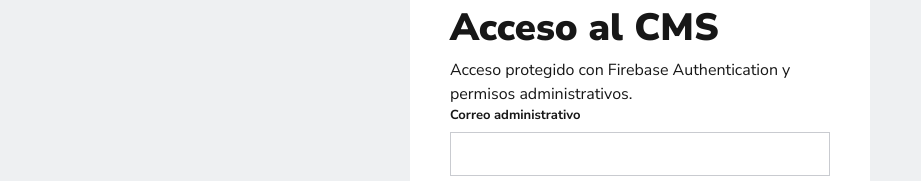
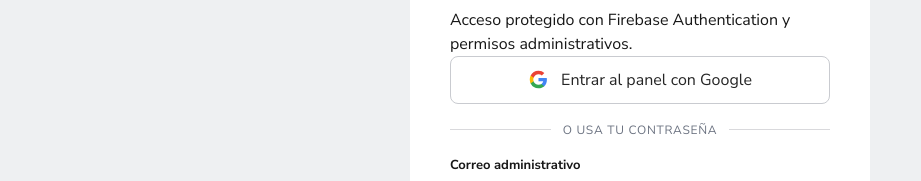
Before and after one commit to VirtualStudios6/sumaterd2.0, a React (Vite) app: page /admin/login in a window 1280 px wide. Shown: the part 271-452 px from the top of the page, without its empty margins (0-921 px from the left). Built offline with nearby package versions, Linux system fonts and the light colour scheme; no server answers; the database is empty.

Commit message:
Add Google login to admin panel

```diff
--- /dev/null
+++ b/src/components/GoogleAuthButton.tsx
@@ -0,0 +1,38 @@
+export function GoogleAuthButton({
+  loading,
+  onClick,
+  label = 'Continuar con Google',
+}: {
+  loading: boolean
+  onClick: () => Promise<void>
+  label?: string
+}) {
+  return (
+    <button
+      className="google-auth-button"
+      type="button"
+      disabled={loading}
+      onClick={() => void onClick()}
+    >
+      <svg viewBox="0 0 24 24" aria-hidden="true">
+        <path
+          fill="#4285f4"
+          d="M21.6 12.23c0-.71-.06-1.4-.18-2.07H12v3.92h5.38a4.6 4.6 0 0 1-2 3.02v2.55h3.24c1.9-1.75 2.98-4.32 2.98-7.42Z"
+        />
+        <path
+          fill="#34a853"
+          d="M12 22c2.7 0 4.98-.9 6.63-2.35l-3.24-2.55c-.9.6-2.05.96-3.39.96-2.61 0-4.82-1.77-5.61-4.14H3.04v2.63A10 10 0 0 0 12 22Z"
+        />
+        <path
+          fill="#fbbc05"
+          d="M6.39 13.92A6 6 0 0 1 6.08 12c0-.67.11-1.32.31-1.92V7.45H3.04A10 10 0 0 0 2 12c0 1.64.39 3.19 1.04 4.55l3.35-2.63Z"
+        />
+        <path
+          fill="#ea4335"
+          d="M12 5.94c1.47 0 2.79.51 3.82 1.5l2.88-2.88A9.64 9.64 0 0 0 12 2a10 10 0 0 0-8.96 5.45l3.35 2.63C7.18 7.71 9.39 5.94 12 5.94Z"
+        />
+      </svg>
+      {loading ? 'Conectando con Google…' : label}
+    </button>
+  )
+}
--- a/src/features/admin/AdminProvider.tsx
+++ b/src/features/admin/AdminProvider.tsx
@@ -1,7 +1,9 @@
 import {
   getIdTokenResult,
+  GoogleAuthProvider,
   onIdTokenChanged,
   signInWithEmailAndPassword,
+  signInWithPopup,
   signOut,
   type User,
 } from 'firebase/auth'
@@ -13,9 +15,20 @@
   loading: boolean
   user: User | null
   login: (email: string, password: string) => Promise<void>
+  loginWithGoogle: () => Promise<boolean>
   logout: () => Promise<void>
 }
 const AdminContext = createContext<AdminState | null>(null)
+const googleProvider = new GoogleAuthProvider()
+googleProvider.setCustomParameters({ prompt: 'select_account' })
+
+async function verifyAdmin(user: User) {
+  const token = await getIdTokenResult(user, true)
+  if (token.claims.admin !== true) {
+    await signOut(auth)
+    throw new Error('Esta cuenta de Google no tiene permisos administrativos.')
+  }
+}
 
 export function AdminProvider({ children }: { children: ReactNode }) {
   const [authenticated, setAuthenticated] = useState(false)
@@ -57,13 +70,34 @@
             email.trim().toLowerCase(),
             password,
           )
-          const token = await getIdTokenResult(credential.user, true)
-          if (token.claims.admin !== true) {
-            await signOut(auth)
-            throw new Error('Esta cuenta no tiene permisos administrativos.')
-          }
+          await verifyAdmin(credential.user)
           setUser(credential.user)
           setAuthenticated(true)
+        } finally {
+          setLoading(false)
+        }
+      },
+      async loginWithGoogle() {
+        setLoading(true)
+        try {
+          const credential = await signInWithPopup(auth, googleProvider)
+          await verifyAdmin(credential.user)
+          setUser(credential.user)
+          setAuthenticated(true)
+          return true
+        } catch (error) {
+          const code =
+            typeof error === 'object' && error && 'code' in error ? String(error.code) : ''
+          if (code === 'auth/popup-closed-by-user' || code === 'auth/cancelled-popup-request') {
+            return false
+          }
+          if (code === 'auth/account-exists-with-different-credential') {
+            throw new Error('Esta cuenta ya existe con otro método de acceso.')
+          }
+          if (error instanceof Error && error.message.includes('permisos administrativos')) {
+            throw error
+          }
+          throw new Error('No pudimos verificar esta cuenta de Google. Intenta nuevamente.')
         } finally {
           setLoading(false)
         }
--- a/src/pages/AuthPages.tsx
+++ b/src/pages/AuthPages.tsx
@@ -14,6 +14,7 @@
 import { Helmet } from 'react-helmet-async'
 import { Link, Navigate, useNavigate } from 'react-router-dom'
 import { useAuth } from '../app/AuthProvider'
+import { GoogleAuthButton } from '../components/GoogleAuthButton'
 import { ErrorState, Notice, Spinner } from '../components/Ui'
 import {
   changePassword,
@@ -67,43 +68,6 @@
   )
 }
 
-function GoogleIcon() {
-  return (
-    <svg viewBox="0 0 24 24" aria-hidden="true">
-      <path
-        fill="#4285f4"
-        d="M21.6 12.23c0-.71-.06-1.4-.18-2.07H12v3.92h5.38a4.6 4.6 0 0 1-2 3.02v2.55h3.24c1.9-1.75 2.98-4.32 2.98-7.42Z"
-      />
-      <path
-        fill="#34a853"
-        d="M12 22c2.7 0 4.98-.9 6.63-2.35l-3.24-2.55c-.9.6-2.05.96-3.39.96-2.61 0-4.82-1.77-5.61-4.14H3.04v2.63A10 10 0 0 0 12 22Z"
-      />
-      <path
-        fill="#fbbc05"
-        d="M6.39 13.92A6 6 0 0 1 6.08 12c0-.67.11-1.32.31-1.92V7.45H3.04A10 10 0 0 0 2 12c0 1.64.39 3.19 1.04 4.55l3.35-2.63Z"
-      />
-      <path
-        fill="#ea4335"
-        d="M12 5.94c1.47 0 2.79.51 3.82 1.5l2.88-2.88A9.64 9.64 0 0 0 12 2a10 10 0 0 0-8.96 5.45l3.35 2.63C7.18 7.71 9.39 5.94 12 5.94Z"
-      />
-    </svg>
-  )
-}
-
-function GoogleButton({ loading, onClick }: { loading: boolean; onClick: () => Promise<void> }) {
-  return (
-    <button
-      className="google-auth-button"
-      type="button"
-      disabled={loading}
-      onClick={() => void onClick()}
-    >
-      <GoogleIcon />
-      {loading ? 'Conectando con Google…' : 'Continuar con Google'}
-    </button>
-  )
-}
-
 export function LoginPage() {
   const { user } = useAuth()
   const navigate = useNavigate()
@@ -149,7 +113,7 @@
       </Helmet>
       <form className="form" onSubmit={submit}>
         {error && <ErrorState message={error} />}
-        <GoogleButton loading={loading} onClick={submitGoogle} />
+        <GoogleAuthButton loading={loading} onClick={submitGoogle} />
         <div className="auth-divider">
           <span>o usa tu correo</span>
         </div>
@@ -238,7 +202,7 @@
       </Helmet>
       <form className="form" onSubmit={submit}>
         {error && <ErrorState message={error} />}
-        <GoogleButton loading={loading} onClick={submitGoogle} />
+        <GoogleAuthButton loading={loading} onClick={submitGoogle} />
         <p className="google-auth-notice">
           Al continuar con Google aceptas los términos y la política de privacidad.
         </p>
--- a/src/pages/admin/AdminLoginPage.tsx
+++ b/src/pages/admin/AdminLoginPage.tsx
@@ -1,10 +1,11 @@
 import { useState, type FormEvent } from 'react'
 import { Navigate, useNavigate } from 'react-router-dom'
+import { Brand } from '../../components/Brand'
+import { GoogleAuthButton } from '../../components/GoogleAuthButton'
 import { ErrorState } from '../../components/Ui'
-import { Brand } from '../../components/Brand'
 import { useAdmin } from '../../features/admin/AdminProvider'
 export function AdminLoginPage() {
-  const { authenticated, loading, login } = useAdmin()
+  const { authenticated, loading, login, loginWithGoogle } = useAdmin()
   const navigate = useNavigate()
   const [email, setEmail] = useState('')
   const [password, setPassword] = useState('')
@@ -24,6 +25,18 @@
       )
     }
   }
+  const submitGoogle = async () => {
+    setError('')
+    try {
+      if (await loginWithGoogle()) navigate('/admin')
+    } catch (reason) {
+      setError(
+        reason instanceof Error && reason.message
+          ? reason.message
+          : 'No pudimos verificar esta cuenta de Google.',
+      )
+    }
+  }
   return (
     <div className="admin-login">
       <div>
@@ -33,6 +46,14 @@
         <p>Acceso protegido con Firebase Authentication y permisos administrativos.</p>
         <form className="form" onSubmit={submit}>
           {error && <ErrorState message={error} />}
+          <GoogleAuthButton
+            loading={loading}
+            onClick={submitGoogle}
+            label="Entrar al panel con Google"
+          />
+          <div className="auth-divider">
+            <span>o usa tu contraseña</span>
+          </div>
           <label>
             Correo administrativo
             <input
```
